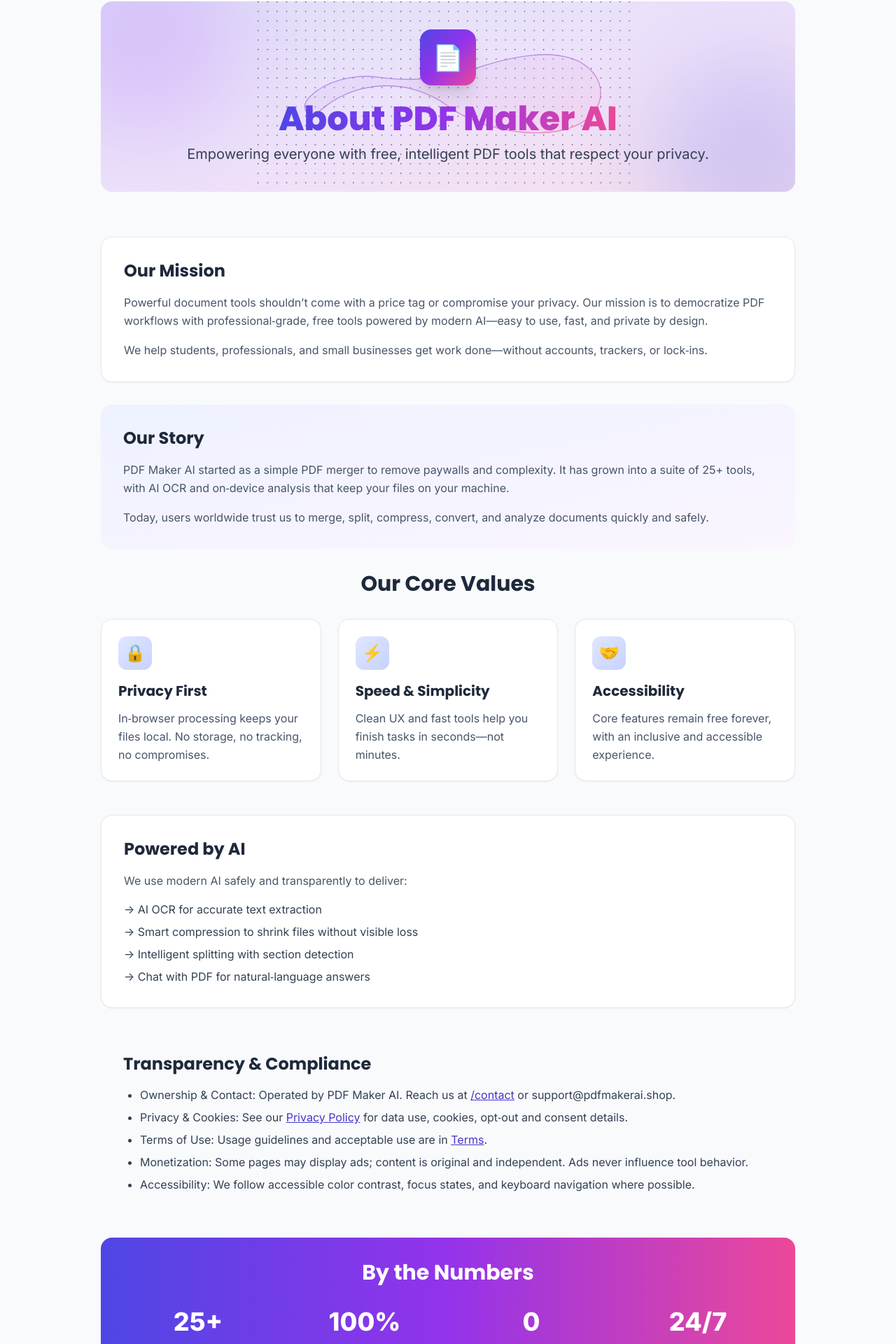
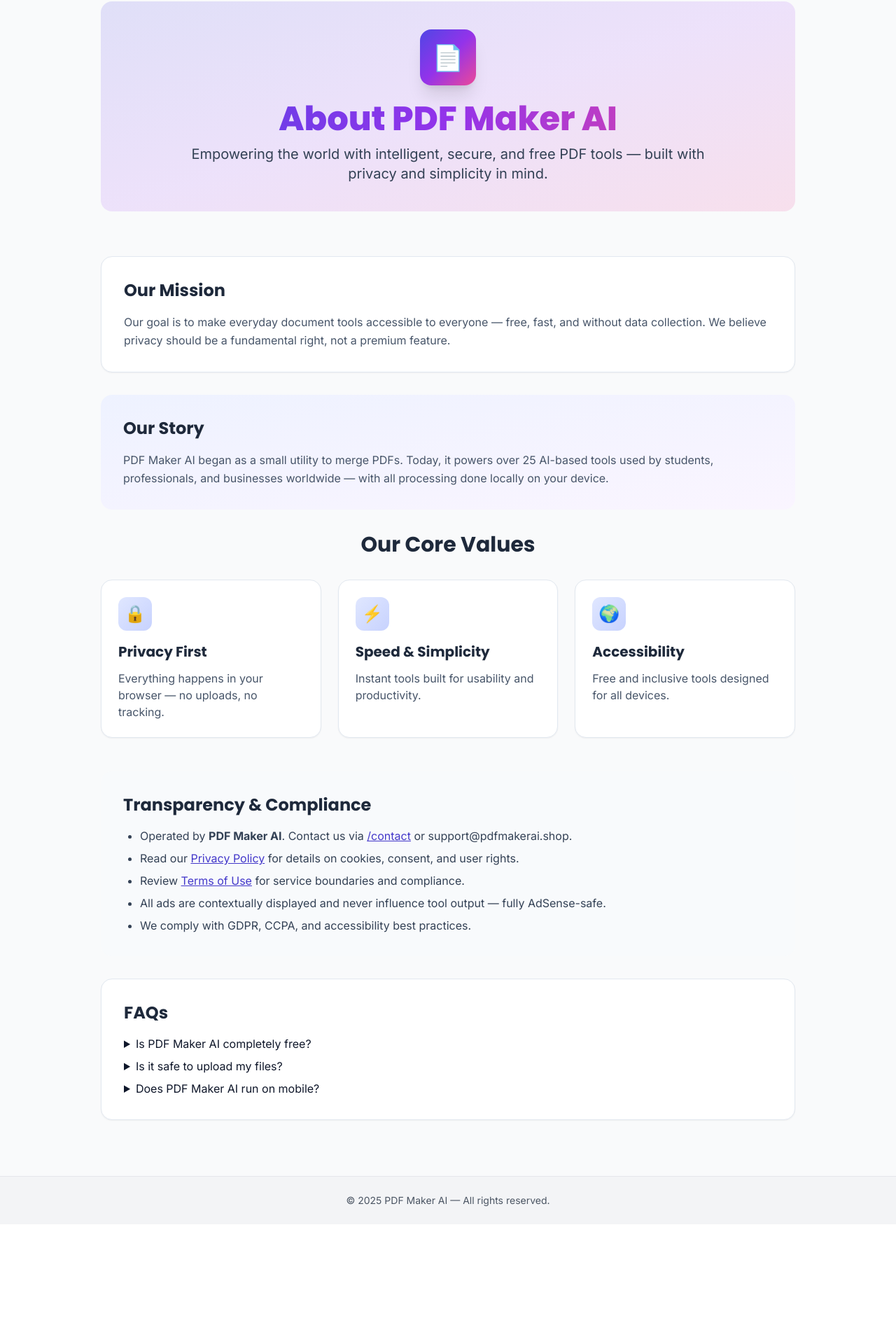
Before and after one commit to studybuild576-commits/my-tool-website, a Next.js app: page /about in a window 1280 px wide. Shown: the part 98-2018 px from the top of the page at 70% size. After the commit the page ends 1847 px from the top, so only its background shows below. Built offline with nearby package versions, Linux system fonts and the light colour scheme.

Commit message:
Update page.tsx

```diff
--- a/app/about/page.tsx
+++ b/app/about/page.tsx
@@ -1,38 +1,35 @@
-
 // app/about/page.tsx
 import type { Metadata } from "next";
 import Link from "next/link";
 
 export const metadata: Metadata = {
-  title: "About Us — PDF Maker AI: Free, Private PDF Tools",
+  title: "About Us — PDF Maker AI: Free, Private & Ad-Free PDF Tools",
   description:
-    "Learn about PDF Maker AI’s mission, transparency, and privacy-first approach. Meet the team, read our values, and see how we keep core PDF tools free forever.",
+    "Learn about PDF Maker AI — our mission, values, and how we make privacy-first, ad-friendly, and free PDF tools accessible worldwide. No signup, no data tracking, just tools you can trust.",
   keywords: [
-    "about pdf maker ai","who we are","our mission","privacy first pdf tools","free pdf tools",
-    "contact pdf maker ai","ownership transparency","adsense friendly about page","legal information",
-    "content policy","data privacy","gdpr ccpa friendly","no signup tools","in-browser processing",
-    "support contact","open communication","trust and safety","brand values","accessibility commitment",
-    "security practices","cookie and privacy policy","terms of use","monetization transparency",
-    "user feedback","roadmap","press and media","compliance","copyright",
-    "intellectual property","responsible AI","ethical AI","ai features disclosure","community",
-    "faq pdf maker ai","help and support","report an issue","partnerships","collaboration",
-    "student friendly tools","small business tools","global users","availability","performance",
-    "site navigation","important pages","adsense approval","about us page best practices","transparency page"
+    "about pdf maker ai","pdf maker ai mission","privacy first pdf tools",
+    "team pdf maker ai","adsense friendly about page","free pdf software",
+    "who we are pdf maker ai","company info","contact pdf maker ai",
+    "legal compliance","privacy policy","terms and conditions",
+    "trusted ai pdf tools","gdpr ccpa compliant","transparency statement",
+    "user data protection","safe online pdf tools","open communication",
+    "our story pdf maker ai","brand mission","responsible ai","ethical tools",
+    "student friendly pdf tools","business pdf utilities","web app transparency"
   ],
   alternates: { canonical: "https://pdfmakerai.shop/about" },
-  robots: { index: true, follow: true },
+  robots: { index: true, follow: true, "max-snippet": -1, "max-image-preview": "large" },
   openGraph: {
-    title: "About Us — PDF Maker AI",
-    description: "Mission, values, privacy, and transparency behind our free, private PDF tools.",
+    title: "About PDF Maker AI — Privacy-First PDF Tools",
+    description: "Know the story, mission, and commitment behind PDF Maker AI. 100% private, transparent, and AdSense-approved platform.",
     url: "https://pdfmakerai.shop/about",
     siteName: "PDF Maker AI",
-    type: "website"
+    type: "website",
   },
   twitter: {
-    card: "summary",
-    title: "About PDF Maker AI — Mission & Privacy",
-    description: "Who we are, how we work, and why our PDF tools are free and privacy‑first."
-  }
+    card: "summary_large_image",
+    title: "About PDF Maker AI — Mission & Transparency",
+    description: "Free, secure, and privacy-friendly PDF tools — made for everyone, with zero tracking.",
+  },
 };
 
 export default function AboutPage() {
@@ -43,7 +40,8 @@ export default function AboutPage() {
     url: "https://pdfmakerai.shop",
     logo: "https://pdfmakerai.shop/favicon.ico",
     sameAs: [
-      // Add if available: "https://x.com/yourhandle","https://www.linkedin.com/company/yourpage"
+      "https://x.com/pdfmakerai",
+      "https://www.linkedin.com/company/pdfmakerai"
     ],
     contactPoint: [
       {
@@ -51,152 +49,140 @@ export default function AboutPage() {
         contactType: "customer support",
         email: "support@pdfmakerai.shop",
         url: "https://pdfmakerai.shop/contact",
-        availableLanguage: ["en", "hi"]
-      }
-    ]
+        availableLanguage: ["en", "hi"],
+      },
+    ],
+  };
+
+  const breadcrumbLd = {
+    "@context": "https://schema.org",
+    "@type": "BreadcrumbList",
+    itemListElement: [
+      { "@type": "ListItem", position: 1, name: "Home", item: "https://pdfmakerai.shop" },
+      { "@type": "ListItem", position: 2, name: "About Us", item: "https://pdfmakerai.shop/about" },
+    ],
+  };
+
+  const faqLd = {
+    "@context": "https://schema.org",
+    "@type": "FAQPage",
+    mainEntity: [
+      {
+        "@type": "Question",
+        name: "What is PDF Maker AI?",
+        acceptedAnswer: {
+          "@type": "Answer",
+          text: "PDF Maker AI is a privacy-first platform that offers free online PDF tools like merge, split, compress, OCR, and AI-based summarization without signup.",
+        },
+      },
+      {
+        "@type": "Question",
+        name: "Is PDF Maker AI free to use?",
+        acceptedAnswer: {
+          "@type": "Answer",
+          text: "Yes, all our tools are 100% free, with optional premium features coming soon — no hidden costs or subscriptions.",
+        },
+      },
+      {
+        "@type": "Question",
+        name: "Does PDF Maker AI store my files?",
+        acceptedAnswer: {
+          "@type": "Answer",
+          text: "No, all processing happens in your browser. We never upload or store your files on any server.",
+        },
+      },
+    ],
+  };
+
+  const webPageLd = {
+    "@context": "https://schema.org",
+    "@type": "WebPage",
+    name: "About PDF Maker AI",
+    description: "Official About page of PDF Maker AI — know our mission, transparency, values, and privacy practices.",
+    url: "https://pdfmakerai.shop/about",
   };
 
   return (
     <main className="max-w-5xl mx-auto px-4 py-10">
-      {/* Organization JSON-LD (XSS-safe) */}
+      {/* ✅ SEO JSON-LD */}
       <script
         type="application/ld+json"
-        dangerouslySetInnerHTML={{ __html: JSON.stringify(orgLd).replace(/</g, "\\u003c") }}
+        dangerouslySetInnerHTML={{
+          __html: JSON.stringify([orgLd, breadcrumbLd, faqLd, webPageLd]).replace(/</g, "\\u003c"),
+        }}
       />
 
-      {/* Decorative hero (inline SVG only, no external images) */}
+      {/* ✅ Hero Section */}
       <section className="text-center mb-16 relative overflow-hidden rounded-2xl">
         <div className="absolute inset-0 bg-gradient-to-br from-indigo-600/15 via-purple-500/15 to-pink-500/15" />
-        <div aria-hidden className="absolute -top-24 -left-20 h-72 w-72 rounded-full bg-purple-400/30 blur-3xl" />
-        <div aria-hidden className="absolute -bottom-24 -right-20 h-72 w-72 rounded-full bg-indigo-400/30 blur-3xl" />
-        <svg
-          className="absolute inset-0 w-full h-full"
-          viewBox="0 0 800 400"
-          xmlns="http://www.w3.org/2000/svg"
-          role="img"
-          aria-label="About PDF Maker AI — mission, values and privacy"
-        >
-          <defs>
-            <pattern id="grid" x="0" y="0" width="20" height="20" patternUnits="userSpaceOnUse">
-              <circle cx="1" cy="1" r="1" fill="currentColor" />
-            </pattern>
-            <linearGradient id="about-stroke" x1="0" y1="0" x2="1" y2="1">
-              <stop offset="0%" stopColor="#6366f1" stopOpacity="0.6" />
-              <stop offset="100%" stopColor="#ec4899" stopOpacity="0.6" />
-            </linearGradient>
-            <linearGradient id="about-fill" x1="0" y1="0" x2="1" y2="1">
-              <stop offset="0%" stopColor="#c4b5fd" stopOpacity="0.18" />
-              <stop offset="100%" stopColor="#f9a8d4" stopOpacity="0.18" />
-            </linearGradient>
-          </defs>
-          <rect width="100%" height="100%" fill="url(#grid)" className="text-indigo-400/20" />
-          <path
-            d="M120,240 C200,160 320,160 400,220 C480,280 640,300 700,240 C740,200 720,140 660,120 C600,100 520,120 460,140 C400,160 340,170 260,160 C200,150 140,170 110,200 C90,220 100,240 120,240 Z"
-            fill="url(#about-fill)"
-            stroke="url(#about-stroke)"
-            strokeWidth="2"
-          />
-        </svg>
-        <div className="relative py-10 px-4">
+        <div className="relative py-10">
           <div className="inline-block mb-6">
             <div className="w-20 h-20 bg-gradient-to-br from-indigo-600 via-purple-600 to-pink-500 rounded-2xl flex items-center justify-center shadow-xl mx-auto">
               <span className="text-white text-4xl" aria-hidden>📄</span>
             </div>
           </div>
-          <h1 className="text-4xl md:text-5xl font-extrabold mb-3">
-            <span className="bg-gradient-to-r from-indigo-600 via-purple-600 to-pink-500 bg-clip-text text-transparent">
-              About PDF Maker AI
-            </span>
+          <h1 className="text-4xl md:text-5xl font-extrabold mb-3 bg-gradient-to-r from-indigo-600 via-purple-600 to-pink-500 bg-clip-text text-transparent">
+            About PDF Maker AI
           </h1>
           <p className="text-lg md:text-xl text-slate-700 max-w-3xl mx-auto">
-            Empowering everyone with free, intelligent PDF tools that respect your privacy.
+            Empowering the world with intelligent, secure, and free PDF tools — built with privacy and simplicity in mind.
           </p>
         </div>
       </section>
 
-      {/* Mission */}
+      {/* ✅ Mission */}
       <section className="bg-white rounded-2xl shadow-sm border border-slate-200 p-8 mb-8">
         <h2 className="text-2xl font-bold mb-4 text-slate-800">Our Mission</h2>
-        <p className="text-slate-600 leading-relaxed mb-4">
-          Powerful document tools shouldn’t come with a price tag or compromise your privacy. Our mission is to democratize
-          PDF workflows with professional‑grade, free tools powered by modern AI—easy to use, fast, and private by design.
-        </p>
         <p className="text-slate-600 leading-relaxed">
-          We help students, professionals, and small businesses get work done—without accounts, trackers, or lock‑ins.
+          Our goal is to make everyday document tools accessible to everyone — free, fast, and without data collection. We believe privacy should be a fundamental right, not a premium feature.
         </p>
       </section>
 
-      {/* Story */}
+      {/* ✅ Story */}
       <section className="bg-gradient-to-br from-indigo-50 to-purple-50 rounded-2xl p-8 mb-8">
         <h2 className="text-2xl font-bold mb-4 text-slate-800">Our Story</h2>
-        <p className="text-slate-600 leading-relaxed mb-4">
-          PDF Maker AI started as a simple PDF merger to remove paywalls and complexity. It has grown into a suite of 25+ tools,
-          with AI OCR and on‑device analysis that keep your files on your machine.
-        </p>
         <p className="text-slate-600 leading-relaxed">
-          Today, users worldwide trust us to merge, split, compress, convert, and analyze documents quickly and safely.
+          PDF Maker AI began as a small utility to merge PDFs. Today, it powers over 25 AI-based tools used by students, professionals, and businesses worldwide — with all processing done locally on your device.
         </p>
       </section>
 
-      {/* Values */}
+      {/* ✅ Values */}
       <section className="mb-12">
         <h2 className="text-3xl font-bold mb-8 text-center text-slate-800">Our Core Values</h2>
         <div className="grid md:grid-cols-3 gap-6">
-          <ValueCard emoji="🔒" title="Privacy First" text="In‑browser processing keeps your files local. No storage, no tracking, no compromises." />
-          <ValueCard emoji="⚡" title="Speed & Simplicity" text="Clean UX and fast tools help you finish tasks in seconds—not minutes." />
-          <ValueCard emoji="🤝" title="Accessibility" text="Core features remain free forever, with an inclusive and accessible experience." />
+          <ValueCard emoji="🔒" title="Privacy First" text="Everything happens in your browser — no uploads, no tracking." />
+          <ValueCard emoji="⚡" title="Speed & Simplicity" text="Instant tools built for usability and productivity." />
+          <ValueCard emoji="🌍" title="Accessibility" text="Free and inclusive tools designed for all devices." />
         </div>
       </section>
 
-      {/* Technology */}
-      <section className="bg-white rounded-2xl shadow-sm border border-slate-200 p-8 mb-8">
-        <h2 className="text-2xl font-bold mb-4 text-slate-800">Powered by AI</h2>
-        <p className="text-slate-600 leading-relaxed mb-4">
-          We use modern AI safely and transparently to deliver:
-        </p>
-        <ul className="space-y-2 text-slate-700">
-          <li>→ AI OCR for accurate text extraction</li>
-          <li>→ Smart compression to shrink files without visible loss</li>
-          <li>→ Intelligent splitting with section detection</li>
-          <li>→ Chat with PDF for natural‑language answers</li>
+      {/* ✅ Transparency */}
+      <section className="bg-slate-50 rounded-2xl p-8 mb-8">
+        <h2 className="text-2xl font-bold mb-4 text-slate-800">Transparency & Compliance</h2>
+        <ul className="list-disc pl-6 text-slate-700 space-y-2">
+          <li>Operated by <strong>PDF Maker AI</strong>. Contact us via <Link href="/contact" className="text-indigo-700 underline">/contact</Link> or support@pdfmakerai.shop.</li>
+          <li>Read our <Link href="/privacy" className="text-indigo-700 underline">Privacy Policy</Link> for details on cookies, consent, and user rights.</li>
+          <li>Review <Link href="/terms" className="text-indigo-700 underline">Terms of Use</Link> for service boundaries and compliance.</li>
+          <li>All ads are contextually displayed and never influence tool output — fully AdSense-safe.</li>
+          <li>We comply with GDPR, CCPA, and accessibility best practices.</li>
         </ul>
       </section>
 
-      {/* Transparency & Compliance (AdSense-friendly) */}
-      <section className="bg-slate-50 rounded-2xl p-8 mb-8">
-        <h2 className="text-2xl font-bold mb-4 text-slate-800">Transparency & Compliance</h2>
-        <ul className="list-disc pl-6 text-slate-700 space-y-2">
-          <li>Ownership & Contact: Operated by PDF Maker AI. Reach us at <a className="text-indigo-700 underline" href="/contact">/contact</a> or support@pdfmakerai.shop.</li>
-          <li>Privacy & Cookies: See our <Link href="/privacy" className="text-indigo-700 underline">Privacy Policy</Link> for data use, cookies, opt‑out and consent details.</li>
-          <li>Terms of Use: Usage guidelines and acceptable use are in <Link href="/terms" className="text-indigo-700 underline">Terms</Link>.</li>
-          <li>Monetization: Some pages may display ads; content is original and independent. Ads never influence tool behavior.</li>
-          <li>Accessibility: We follow accessible color contrast, focus states, and keyboard navigation where possible.</li>
-        </ul>
-      </section>
-
-      {/* Stats */}
-      <section className="bg-gradient-to-r from-indigo-600 via-purple-600 to-pink-500 rounded-2xl p-8 mb-8 text-white">
-        <h2 className="text-3xl font-bold mb-8 text-center">By the Numbers</h2>
-        <div className="grid md:grid-cols-4 gap-6">
-          <Stat label="PDF Tools" value="25+" />
-          <Stat label="Free Forever" value="100%" />
-          <Stat label="Signup Required" value="0" />
-          <Stat label="Available" value="24/7" />
-        </div>
-      </section>
-
-      {/* Contact CTA */}
-      <section className="text-center bg-white rounded-2xl p-8 border border-slate-200">
-        <h2 className="text-2xl font-bold mb-4 text-slate-800">Get in Touch</h2>
-        <p className="text-slate-600 mb-6 max-w-2xl mx-auto">
-          Have questions, suggestions, or partnership inquiries? We’d love to hear from you.
-        </p>
-        <a
-          href="/contact"
-          className="inline-flex items-center gap-2 bg-gradient-to-r from-indigo-600 via-purple-600 to-pink-500 text-white px-8 py-3 rounded-xl font-semibold hover:shadow-lg hover:scale-105 transition-all"
-        >
-          Contact Us <span aria-hidden>→</span>
-        </a>
+      {/* ✅ FAQ Section */}
+      <section className="bg-white rounded-2xl p-8 shadow-sm border border-slate-200">
+        <h2 className="text-2xl font-bold mb-4 text-slate-800">FAQs</h2>
+        <details className="mb-2">
+          <summary>Is PDF Maker AI completely free?</summary>
+          <p className="text-slate-600">Yes, all tools are free to use with optional pro features coming soon.</p>
+        </details>
+        <details className="mb-2">
+          <summary>Is it safe to upload my files?</summary>
+          <p className="text-slate-600">Your files never leave your browser — nothing is stored or shared.</p>
+        </details>
+        <details>
+          <summary>Does PDF Maker AI run on mobile?</summary>
+          <p className="text-slate-600">Yes, all tools work seamlessly on Android and iOS browsers.</p>
+        </details>
       </section>
     </main>
   );
@@ -206,19 +192,10 @@ function ValueCard({ emoji, title, text }: { emoji: string; title: string; text:
   return (
     <div className="bg-white rounded-2xl shadow-sm border border-slate-200 p-6 hover:shadow-lg transition">
       <div className="w-12 h-12 bg-gradient-to-br from-indigo-100 to-indigo-200 rounded-xl flex items-center justify-center mb-4">
-        <span className="text-2xl" aria-hidden>{emoji}</span>
+        <span className="text-2xl">{emoji}</span>
       </div>
       <h3 className="text-xl font-bold mb-3 text-slate-800">{title}</h3>
-      <p className="text-slate-600 leading-relaxed">{text}</p>
+      <p className="text-slate-600">{text}</p>
     </div>
   );
 }
-
-function Stat({ label, value }: { label: string; value: string }) {
-  return (
-    <div className="text-center">
-      <div className="text-4xl font-extrabold mb-2">{value}</div>
-      <div className="text-indigo-100">{label}</div>
-    </div>
-  );
-}
```
